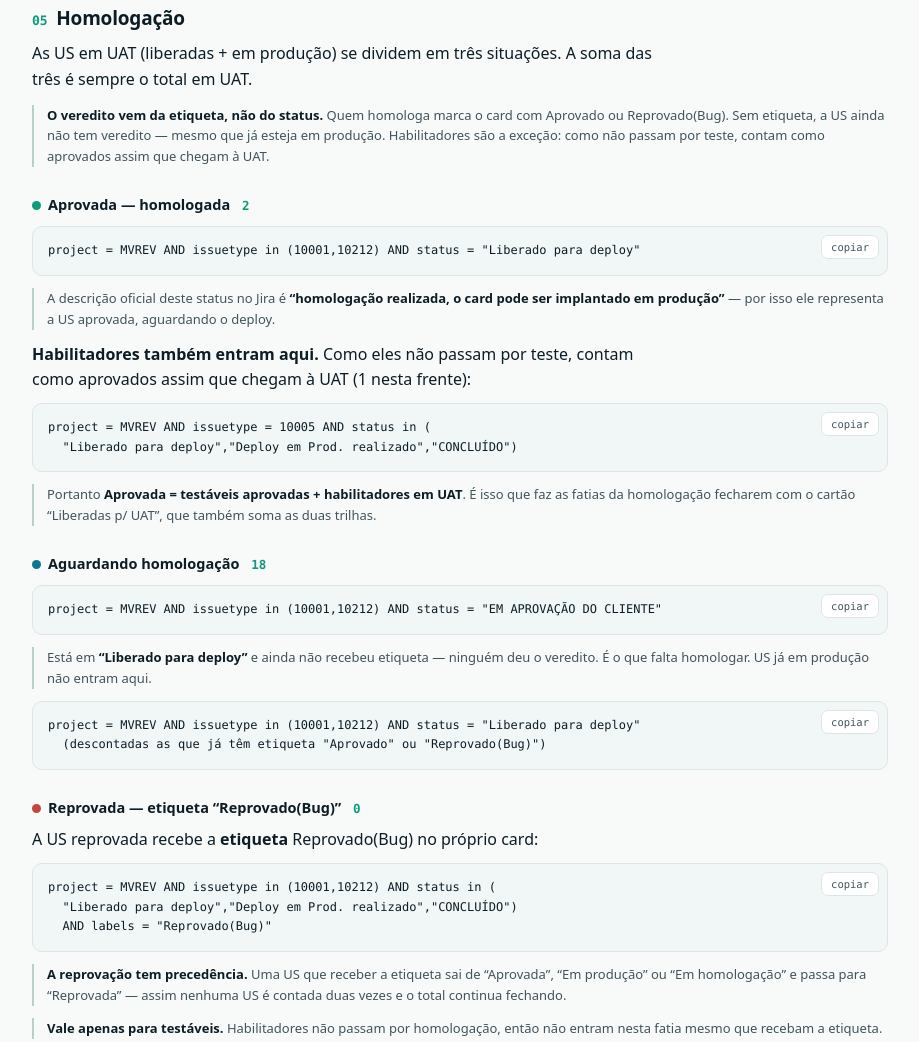
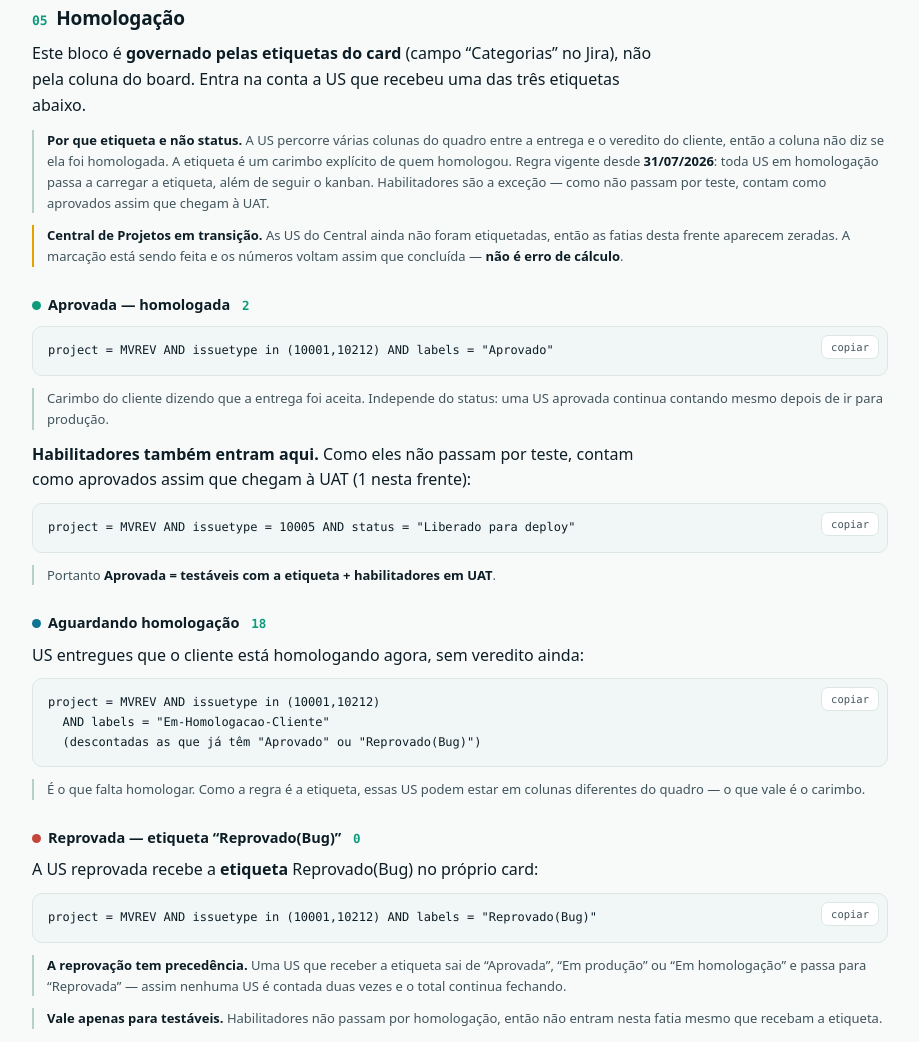
Before and after one commit to Dessachaves87/mv-projetos, a plain HTML site: page metodologia.html in a window 1280 px wide. Shown: the part 3104-4146 px from the top of the page, without its empty margins (180-1099 px from the left). Drawn offline with Linux system fonts and the light colour scheme.

Commit message:
Homologacao 100% por etiqueta (sem filtro de status)
- Aprovada = label "Aprovado"; Aguardando = label "Em-Homologacao-Cliente";
  Reprovada = label "Reprovado(Bug)". Veredito tem precedencia.
- chavesPorEtiqueta deixa de filtrar status (as US etiquetadas estao
  espalhadas por varias colunas do board).
- Nome real da etiqueta: Em-Homologacao-Cliente (com hifens).
- metodologia.html: secao 05 reescrita + aviso de Central em transicao.

```diff
--- a/metodologia.html
+++ b/metodologia.html
@@ -259,35 +259,37 @@ denominador da homologação.</div>
   "Liberado para deploy","Deploy em Prod. realizado","CONCLUÍDO")</pre></div>
 
 <h2><span class="n">05</span>Homologação</h2>
-<p>As US em UAT (liberadas + em produção) se dividem em três situações. A soma das três é sempre o total em UAT.</p>
-<div class="nota"><b>O veredito vem da etiqueta, não do status.</b> Quem homologa marca o card com
-<span class="mono">Aprovado</span> ou <span class="mono">Reprovado(Bug)</span>. Sem etiqueta, a US
-ainda não tem veredito — mesmo que já esteja em produção. Habilitadores são a exceção: como não
-passam por teste, contam como aprovados assim que chegam à UAT.</div>
+<p>Este bloco é <b>governado pelas etiquetas do card</b> (campo “Categorias” no Jira), não pela coluna
+do board. Entra na conta a US que recebeu uma das três etiquetas abaixo.</p>
+<div class="nota"><b>Por que etiqueta e não status.</b> A US percorre várias colunas do quadro entre a
+entrega e o veredito do cliente, então a coluna não diz se ela foi homologada. A etiqueta é um carimbo
+explícito de quem homologou. Regra vigente desde <b>31/07/2026</b>: toda US em homologação passa a
+carregar a etiqueta, além de seguir o kanban. Habilitadores são a exceção — como não passam por
+teste, contam como aprovados assim que chegam à UAT.</div>
+<div class="nota" style="border-left-color:#E5A100"><b>Central de Projetos em transição.</b> As US do
+Central ainda não foram etiquetadas, então as fatias desta frente aparecem zeradas. A marcação está
+sendo feita e os números voltam assim que concluída — <b>não é erro de cálculo</b>.</div>
 
 <h3><span class="dot d-ok"></span>Aprovada — homologada <span class="res" data-m="apr">—</span></h3>
-<div class="jql"><pre>project = MVREV AND issuetype in (10001,10212) AND status = "Liberado para deploy"</pre></div>
-<div class="nota">A descrição oficial deste status no Jira é <b>“homologação realizada, o card pode ser
-implantado em produção”</b> — por isso ele representa a US aprovada, aguardando o deploy.</div>
+<div class="jql"><pre>project = MVREV AND issuetype in (10001,10212) AND labels = "Aprovado"</pre></div>
+<div class="nota">Carimbo do cliente dizendo que a entrega foi aceita. Independe do status: uma US
+aprovada continua contando mesmo depois de ir para produção.</div>
 <p><b>Habilitadores também entram aqui.</b> Como eles não passam por teste, contam como aprovados
 assim que chegam à UAT (<span class="res" data-m="aprHab">—</span> nesta frente):</p>
-<div class="jql"><pre>project = MVREV AND issuetype = 10005 AND status in (
-  "Liberado para deploy","Deploy em Prod. realizado","CONCLUÍDO")</pre></div>
-<div class="nota">Portanto <b>Aprovada = testáveis aprovadas + habilitadores em UAT</b>. É isso que faz
-as fatias da homologação fecharem com o cartão “Liberadas p/ UAT”, que também soma as duas trilhas.</div>
+<div class="jql"><pre>project = MVREV AND issuetype = 10005 AND status = "Liberado para deploy"</pre></div>
+<div class="nota">Portanto <b>Aprovada = testáveis com a etiqueta + habilitadores em UAT</b>.</div>
 
 <h3><span class="dot d-uat"></span>Aguardando homologação <span class="res" data-m="aguard">—</span></h3>
-<div class="jql"><pre>project = MVREV AND issuetype in (10001,10212) AND status = "EM APROVAÇÃO DO CLIENTE"</pre></div>
-<div class="nota">Está em <b>“Liberado para deploy”</b> e ainda não recebeu etiqueta — ninguém deu o veredito.
-É o que falta homologar. US já em produção não entram aqui.</div>
-<div class="jql"><pre>project = MVREV AND issuetype in (10001,10212) AND status = "Liberado para deploy"
-  (descontadas as que já têm etiqueta "Aprovado" ou "Reprovado(Bug)")</pre></div>
+<p>US entregues que o cliente está homologando agora, sem veredito ainda:</p>
+<div class="jql"><pre>project = MVREV AND issuetype in (10001,10212)
+  AND labels = "Em-Homologacao-Cliente"
+  (descontadas as que já têm "Aprovado" ou "Reprovado(Bug)")</pre></div>
+<div class="nota">É o que falta homologar. Como a regra é a etiqueta, essas US podem estar em colunas
+diferentes do quadro — o que vale é o carimbo.</div>
 
 <h3><span class="dot d-bad"></span>Reprovada — etiqueta “Reprovado(Bug)” <span class="res" data-m="rep">—</span></h3>
 <p>A US reprovada recebe a <b>etiqueta</b> <span class="mono">Reprovado(Bug)</span> no próprio card:</p>
-<div class="jql"><pre>project = MVREV AND issuetype in (10001,10212) AND status in (
-  "Liberado para deploy","Deploy em Prod. realizado","CONCLUÍDO")
-  AND labels = "Reprovado(Bug)"</pre></div>
+<div class="jql"><pre>project = MVREV AND issuetype in (10001,10212) AND labels = "Reprovado(Bug)"</pre></div>
 <div class="nota"><b>A reprovação tem precedência.</b> Uma US que receber a etiqueta sai de
 “Aprovada”, “Em produção” ou “Em homologação” e passa para “Reprovada” — assim nenhuma US é contada
 duas vezes e o total continua fechando.</div>
```
Also changed, not shown: scripts/gerar.mjs (+13 -17 lines).
